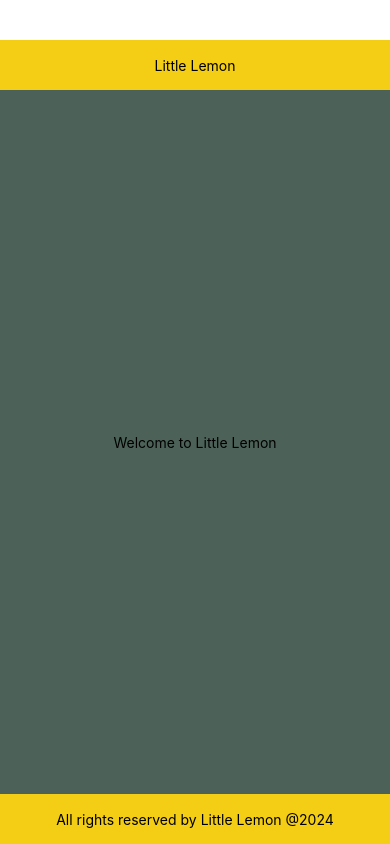
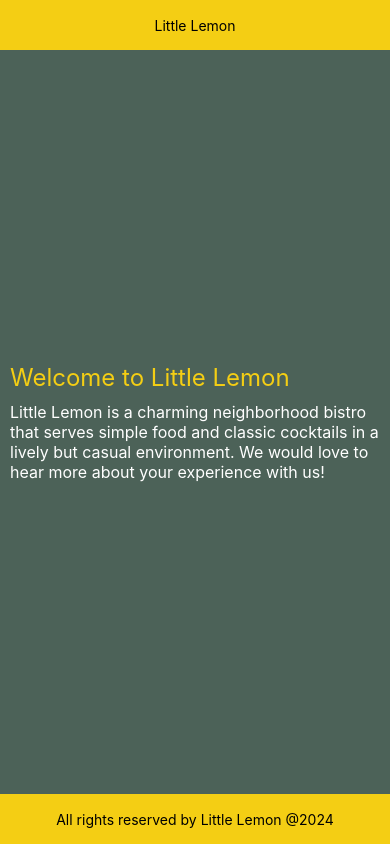
Before and after one commit to ravraw/meta_react_native, a React Native app: screen / in a window 390 px wide. Built offline with nearby package versions, Linux system fonts and the light colour scheme.

Commit message:
Added Welcome screen

```diff
--- a/App.js
+++ b/App.js
@@ -3,14 +3,15 @@ import { StatusBar } from "expo-status-bar";
 import { StyleSheet, View, Text, SafeAreaView } from "react-native";
 import Header from "./components/Header";
 import Footer from "./components/Footer";
+import WelcomeScreen from "./screens/WelcomeScreen";
 
 const App = () => {
   return (
     <SafeAreaView style={styles.container}>
       <Header />
-      <Text>Welcome to Little Lemon</Text>
+      <WelcomeScreen />
       <Footer />
-      <StatusBar style="auto" />
+      {/* <StatusBar style="auto" /> */}
     </SafeAreaView>
   );
 };
@@ -20,7 +21,6 @@ const styles = StyleSheet.create({
     flex: 1,
     alignItems: "center",
     justifyContent: "space-between",
-    marginTop: 40,
     backgroundColor: "#4c6258",
   },
 });
--- /dev/null
+++ b/screens/WelcomeScreen.js
@@ -0,0 +1,30 @@
+import { View, Text, StyleSheet } from "react-native";
+
+const WelcomeScreen = () => {
+  return (
+    <View style={styles.container}>
+      <Text style={styles.h1}>Welcome to Little Lemon</Text>
+      <View>
+        <Text style={styles.h2}>
+          Little Lemon is a charming neighborhood bistro that serves simple food
+          and classic cocktails in a lively but casual environment. We would
+          love to hear more about your experience with us!
+        </Text>
+      </View>
+    </View>
+  );
+};
+
+const styles = StyleSheet.create({
+  container: {
+    padding: 10,
+    gap: 10,
+  },
+  h1: {
+    color: "#F4CE14",
+    fontSize: 24,
+  },
+  h2: { color: "#FFF", fontSize: 16 },
+});
+
+export default WelcomeScreen;
```
